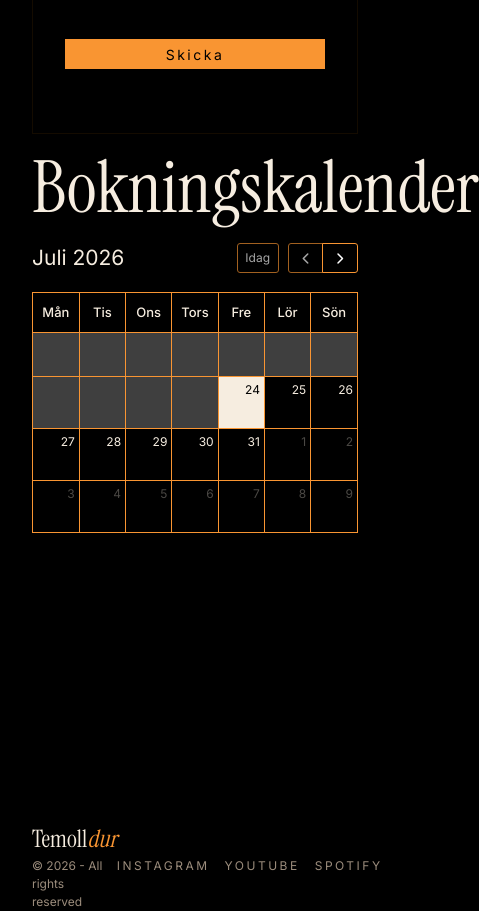
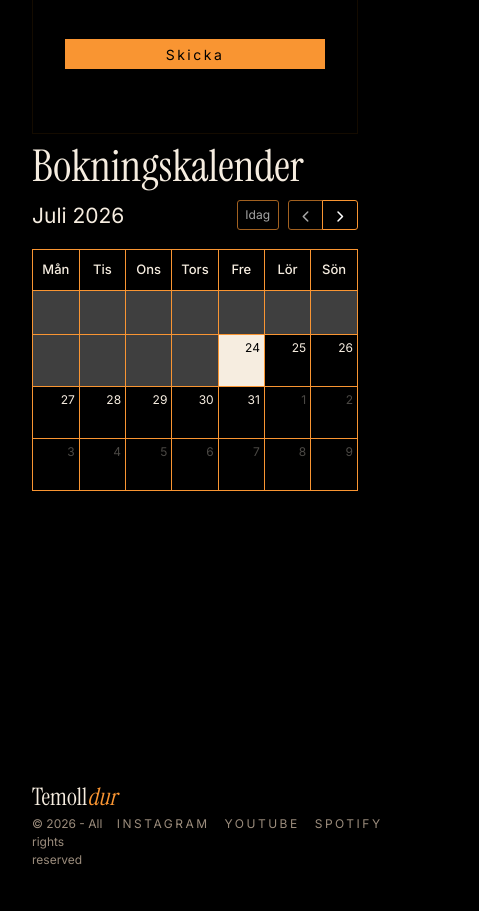
Before and after one commit to DetechtiveGarcia/GigBookingClient, a Next.js app: page / in a window 390 px wide. Shown: the part 6080-6991 px from the top of the page, 479 px wide, since content can reach past the window. After the commit the page ends 6949 px from the top, so only its background shows below. Built offline with nearby package versions, Linux system fonts and the light colour scheme; no server answers; a web font is replaced by a local one.

Commit message:
feat: responsive calendar header

```diff
--- a/components/calendar/calendar.css
+++ b/components/calendar/calendar.css
@@ -3,7 +3,7 @@
   flex-direction: column;
   flex: 1;
     h2{
-        font-size: var(--font-size-7xl);
+        font-size: clamp(var(--font-size-3xl), var(--font-size-4xl) + 2vw ,var(--font-size-7xl));
     }
 }
 
```
